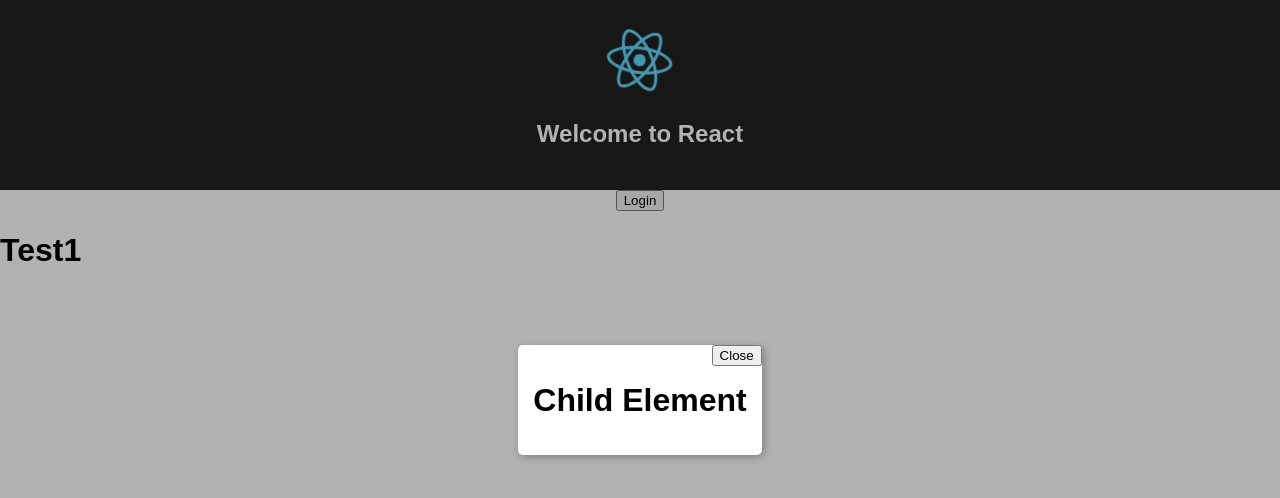
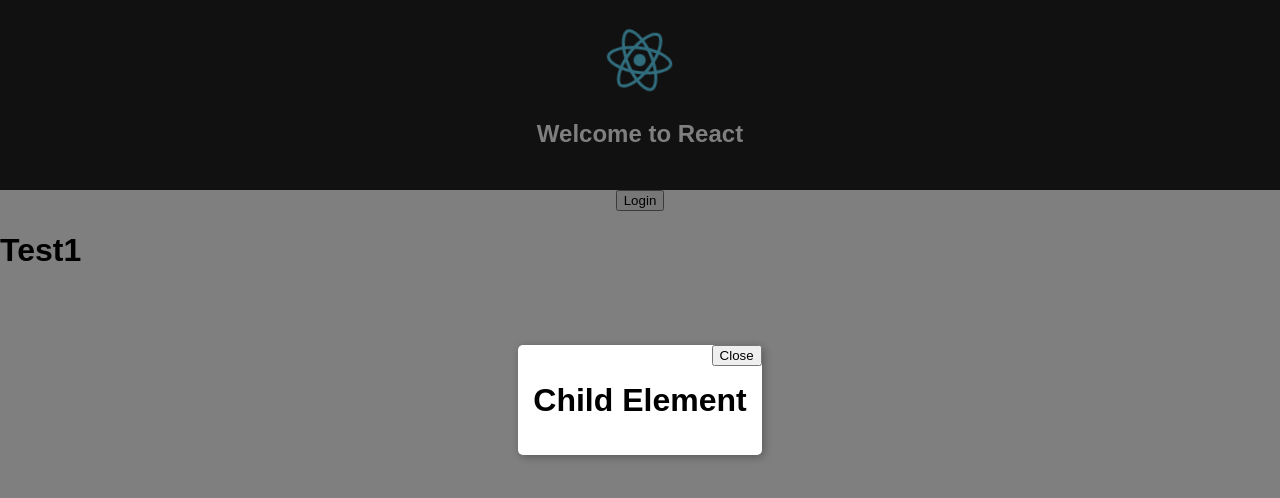
Before and after one commit to bmccaffrey/react-modal, a React (Create React App) app: page / in a window 1280 px wide. Both pictures are taken after a click on the button "Login". Shown: the top 498 px of the page. Built offline with nearby package versions, Linux system fonts and the light colour scheme.

Commit message:
allow modal to close on background click

```diff
--- a/src/Modal.js
+++ b/src/Modal.js
@@ -13,7 +13,7 @@ export default class Modal extends Component {
               <CloseButton onClick={toggle}>Close</CloseButton>
               <div>{children}</div>
             </ModalCard>
-            <Background />
+            <Background onClick={toggle} />
           </ModalWrapper>
         )}
       </Portal>
@@ -54,5 +54,5 @@ const Background = styled.div`
   top: 0;
   left: 0;
   background: black;
-  opacity: 0.3;
+  opacity: 0.5;
 `;
```
